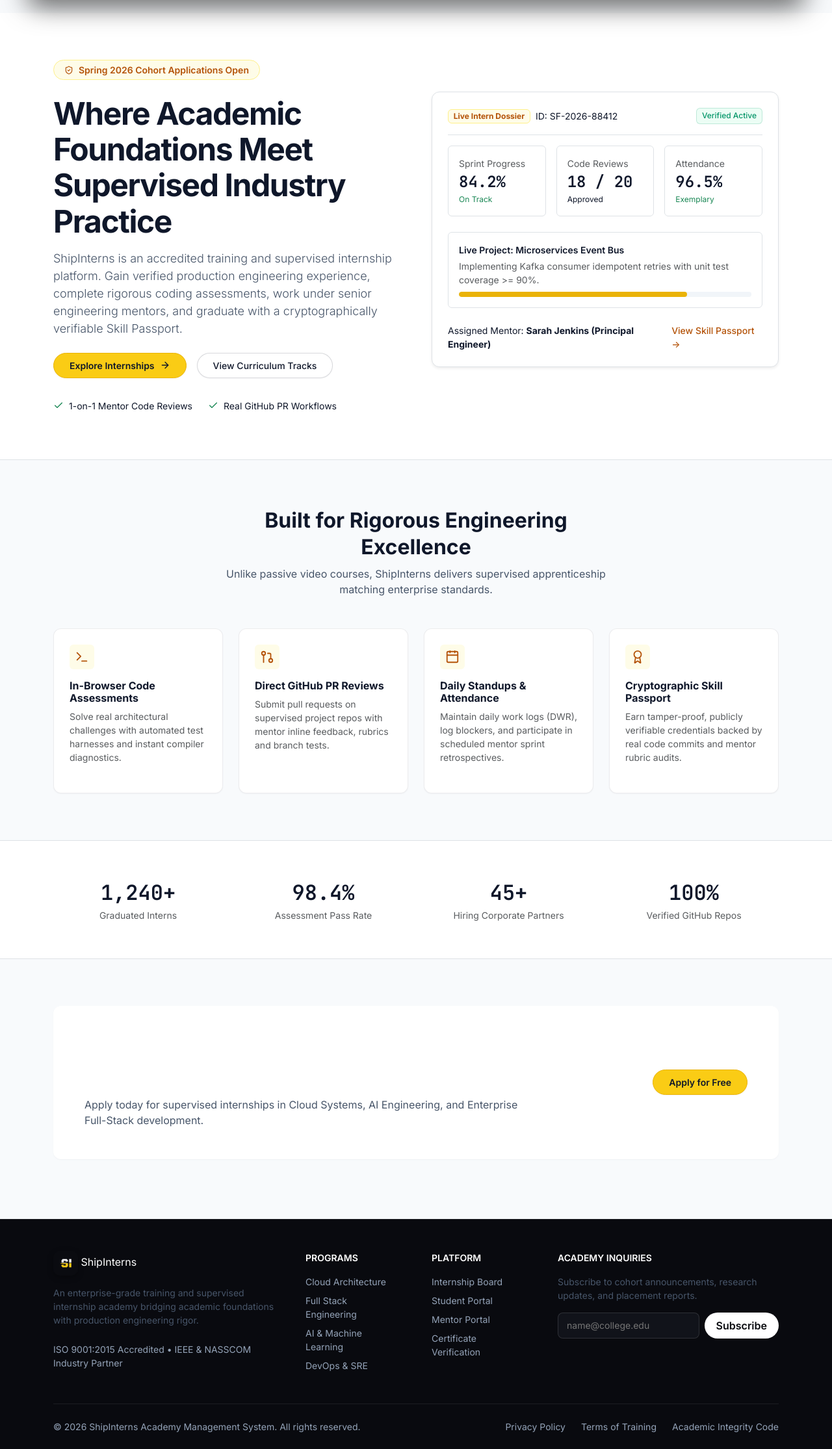
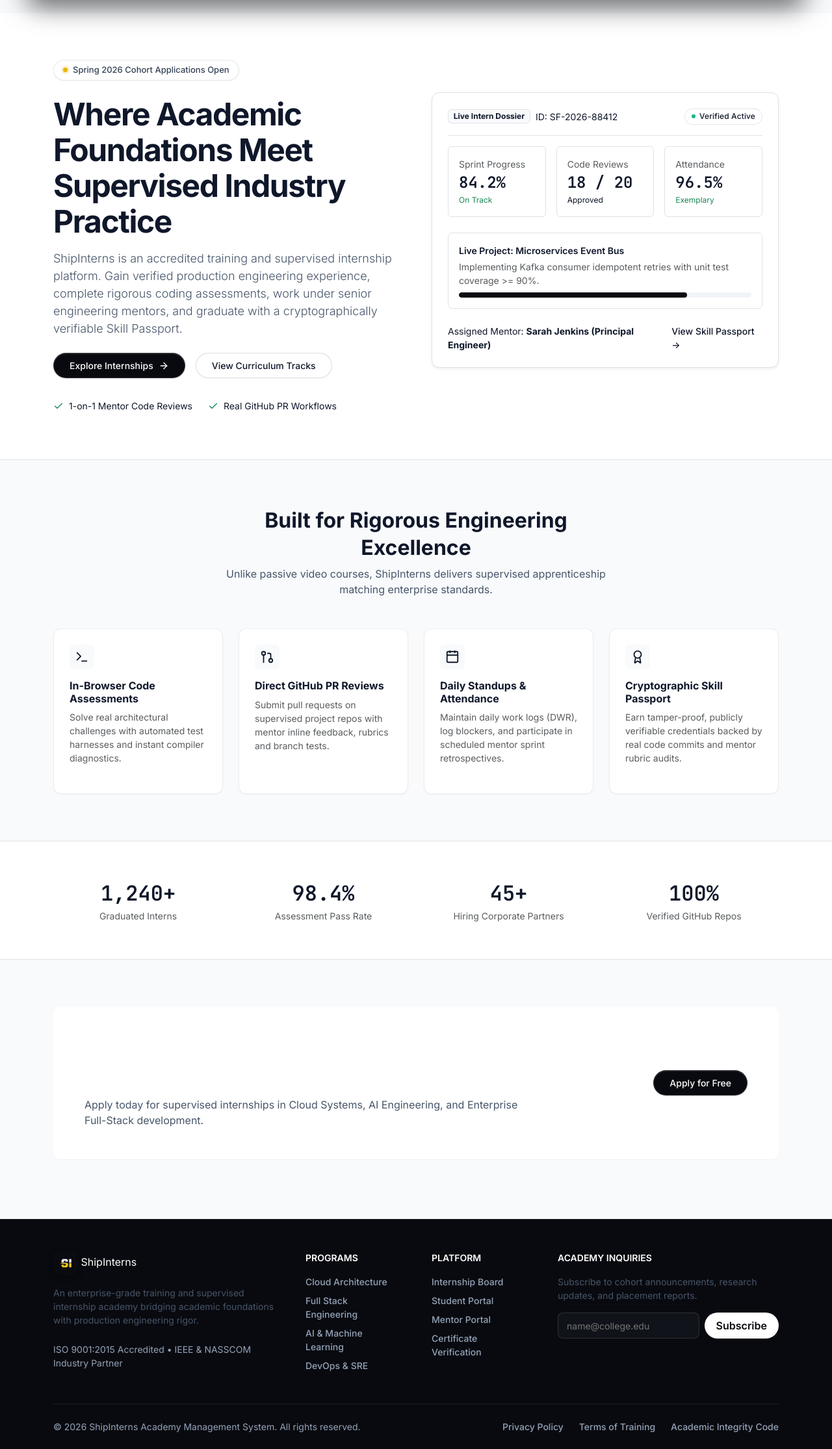
Before and after one commit to dhatcha2006-arch/SHIPINTERNS, a Flask app: page / in a window 1280 px wide. Shown: the part 76-2306 px from the top of the page at 65% size. Run offline with Flask 3, Linux system fonts and the light colour scheme.

Commit message:
refactor(ui): unslop design to Linear standard with pitch-black capsule buttons, editorial eyebrows, and quiet hairline metadata chips

```diff
--- a/frontend/static/css/components.css
+++ b/frontend/static/css/components.css
@@ -3,16 +3,16 @@
    Cards, Buttons, Tables, Form Controls, Badges, Metrics
    ========================================================================== */
 
-/* Buttons - Rounded Pill Corners with Micro-Interactions */
+/* Buttons - Human-Crafted Pitch Black Capsule (Linear / Vercel Standard) */
 .btn-sf-primary, .btn-primary {
-  background-color: var(--sf-primary-500) !important;
-  color: #0f172a !important;
-  border: 1px solid var(--sf-primary-600) !important;
+  background-color: #090a0f !important;
+  color: #ffffff !important;
+  border: 1px solid rgba(255, 255, 255, 0.14) !important;
   padding: 9px 22px;
   font-size: 0.875rem;
-  font-weight: 600 !important;
+  font-weight: 500 !important;
   border-radius: 9999px !important;
-  box-shadow: var(--sf-shadow-xs);
+  box-shadow: 0 1px 2px rgba(15, 23, 42, 0.12), inset 0 1px 0 rgba(255, 255, 255, 0.12) !important;
   transition: all 0.2s cubic-bezier(0.16, 1, 0.3, 1) !important;
   display: inline-flex;
   align-items: center;
@@ -21,46 +21,44 @@
 }
 .btn-sf-primary:hover, .btn-primary:hover,
 .btn-sf-primary:focus, .btn-primary:focus {
-  background-color: var(--sf-primary-600) !important;
-  border-color: var(--sf-primary-700) !important;
-  color: #000000 !important;
+  background-color: #1c1d27 !important;
+  border-color: rgba(255, 255, 255, 0.25) !important;
+  color: #ffffff !important;
   transform: translateY(-2px);
-  box-shadow: 0 6px 16px rgba(234, 179, 8, 0.45) !important;
+  box-shadow: 0 8px 20px rgba(0, 0, 0, 0.25) !important;
 }
 
 .btn-sf-primary:active, .btn-primary:active {
-  background-color: var(--sf-primary-700) !important;
-  border-color: #a16207 !important;
-  color: #000000 !important;
+  background-color: #000000 !important;
   transform: translateY(0);
 }
 
 .btn-sf-secondary, .btn-secondary {
-  background-color: var(--sf-bg-surface);
-  color: var(--sf-text-primary);
-  border: 1px solid var(--sf-border-strong);
+  background-color: #ffffff !important;
+  color: #0f172a !important;
+  border: 1px solid rgba(15, 23, 42, 0.14) !important;
   padding: 9px 22px;
   font-size: 0.875rem;
   font-weight: 500;
   border-radius: 9999px !important;
-  box-shadow: var(--sf-shadow-xs);
+  box-shadow: 0 1px 2px rgba(15, 23, 42, 0.04) !important;
   transition: all 0.2s cubic-bezier(0.16, 1, 0.3, 1) !important;
   display: inline-flex;
   align-items: center;
   gap: var(--sf-space-2);
 }
 .btn-sf-secondary:hover, .btn-secondary:hover {
-  background-color: var(--sf-slate-50);
-  border-color: var(--sf-slate-400);
-  color: var(--sf-slate-900);
+  background-color: #f8fafc !important;
+  border-color: rgba(15, 23, 42, 0.24) !important;
+  color: #0f172a !important;
   transform: translateY(-2px);
-  box-shadow: 0 4px 12px rgba(15, 23, 42, 0.08) !important;
+  box-shadow: 0 6px 16px rgba(15, 23, 42, 0.06) !important;
 }
 
 .btn-sf-ghost {
-  background-color: transparent;
-  color: var(--sf-text-secondary);
-  border: 1px solid transparent;
+  background-color: transparent !important;
+  color: #475569 !important;
+  border: 1px solid transparent !important;
   padding: 8px 18px;
   font-size: 0.875rem;
   font-weight: 500;
@@ -71,8 +69,8 @@
   gap: var(--sf-space-2);
 }
 .btn-sf-ghost:hover {
-  background-color: var(--sf-slate-100);
-  color: var(--sf-text-primary);
+  background-color: rgba(15, 23, 42, 0.05) !important;
+  color: #0f172a !important;
   transform: translateY(-1.5px);
 }
 
@@ -151,41 +149,120 @@
   gap: var(--sf-space-1);
 }
 
-/* Badges */
+/* Badges & Status Chips (Quiet Hairline Linear Standard) */
 .sf-badge {
   display: inline-flex;
   align-items: center;
-  gap: 4px;
-  padding: 3px 8px;
+  gap: 6px;
+  padding: 3px 10px;
   font-size: 0.75rem;
   font-weight: 500;
-  border-radius: var(--sf-radius-sm);
+  border-radius: 9999px;
   line-height: 1.4;
+  background-color: rgba(15, 23, 42, 0.03);
+  border: 1px solid rgba(15, 23, 42, 0.09);
+  color: #334155;
+  letter-spacing: 0.01em;
 }
+
 .sf-badge-primary {
-  background-color: var(--sf-primary-100);
-  color: #854d0e;
-  border: 1px solid var(--sf-primary-200);
+  background-color: #ffffff;
+  color: #0f172a;
+  border: 1px solid rgba(15, 23, 42, 0.12);
 }
+.sf-badge-primary::before {
+  content: '';
+  display: inline-block;
+  width: 6px;
+  height: 6px;
+  border-radius: 50%;
+  background-color: #eab308;
+  flex-shrink: 0;
+}
+
 .sf-badge-success {
-  background-color: var(--sf-success-50);
-  color: var(--sf-success-600);
-  border: 1px solid rgba(5, 150, 105, 0.2);
+  background-color: #ffffff;
+  color: #0f172a;
+  border: 1px solid rgba(15, 23, 42, 0.1);
 }
+.sf-badge-success::before {
+  content: '';
+  display: inline-block;
+  width: 6px;
+  height: 6px;
+  border-radius: 50%;
+  background-color: #10b981;
+  flex-shrink: 0;
+}
+
 .sf-badge-warning {
-  background-color: var(--sf-warning-50);
-  color: var(--sf-warning-600);
-  border: 1px solid rgba(217, 119, 6, 0.2);
+  background-color: #ffffff;
+  color: #0f172a;
+  border: 1px solid rgba(15, 23, 42, 0.1);
 }
+.sf-badge-warning::before {
+  content: '';
+  display: inline-block;
+  width: 6px;
+  height: 6px;
+  border-radius: 50%;
+  background-color: #f59e0b;
+  flex-shrink: 0;
+}
+
 .sf-badge-danger {
-  background-color: var(--sf-danger-50);
-  color: var(--sf-danger-600);
-  border: 1px solid rgba(220, 38, 38, 0.2);
+  background-color: #ffffff;
+  color: #0f172a;
+  border: 1px solid rgba(15, 23, 42, 0.1);
 }
+.sf-badge-danger::before {
+  content: '';
+  display: inline-block;
+  width: 6px;
+  height: 6px;
+  border-radius: 50%;
+  background-color: #ef4444;
+  flex-shrink: 0;
+}
+
 .sf-badge-neutral {
-  background-color: var(--sf-slate-100);
-  color: var(--sf-slate-600);
-  border: 1px solid var(--sf-slate-200);
+  background-color: #ffffff;
+  color: #475569;
+  border: 1px solid rgba(15, 23, 42, 0.09);
+}
+
+/* Editorial Eyebrow & Status Announcements */
+.sf-eyebrow {
+  display: inline-block;
+  font-size: 0.75rem;
+  font-weight: 600;
+  text-transform: uppercase;
+  letter-spacing: 0.08em;
+  color: #64748b;
+  margin-bottom: 8px;
+}
+
+.sf-status-pill {
+  display: inline-flex;
+  align-items: center;
+  gap: 8px;
+  padding: 5px 14px;
+  border-radius: 9999px;
+  background: #ffffff;
+  border: 1px solid rgba(15, 23, 42, 0.1);
+  font-size: 0.8125rem;
+  font-weight: 500;
+  color: #334155;
+  box-shadow: 0 1px 2px rgba(15, 23, 42, 0.04);
+}
+
+.sf-status-dot {
+  width: 7px;
+  height: 7px;
+  border-radius: 50%;
+  background: #eab308;
+  display: inline-block;
+  box-shadow: 0 0 0 3px rgba(234, 179, 8, 0.2);
 }
 
 /* Form Controls */
@@ -267,36 +344,25 @@
   background-color: var(--sf-success-600);
 }
 
-/* Yellow Brand Accent Utilities */
+/* Human-Crafted Brand Utilities */
 .text-primary, a.text-primary {
-  color: #b45309 !important;
+  color: #0f172a !important;
 }
 .text-primary:hover, a.text-primary:hover {
-  color: #78350f !important;
+  color: #2563eb !important;
 }
 .bg-primary {
-  background-color: var(--sf-primary-500) !important;
-  color: #0f172a !important;
+  background-color: #090a0f !important;
+  color: #ffffff !important;
 }
 .bg-primary-50 {
-  background-color: var(--sf-primary-50) !important;
+  background-color: #f8fafc !important;
 }
 .border-primary-200 {
-  border-color: var(--sf-primary-200) !important;
+  border-color: rgba(15, 23, 42, 0.1) !important;
 }
 .border-primary {
-  border-color: var(--sf-primary-500) !important;
-}
-.btn-primary {
-  background-color: var(--sf-primary-500) !important;
-  color: #0f172a !important;
-  font-weight: 600 !important;
-  border-color: var(--sf-primary-600) !important;
-}
-.btn-primary:hover, .btn-primary:focus {
-  background-color: var(--sf-primary-600) !important;
-  border-color: var(--sf-primary-700) !important;
-  color: #000000 !important;
+  border-color: #090a0f !important;
 }
 
 /* ==========================================================================
--- a/frontend/static/css/design-system.css
+++ b/frontend/static/css/design-system.css
@@ -23,7 +23,7 @@
   --sf-bg-subtle: #f8fafc;
   --sf-border-subtle: rgba(15, 23, 42, 0.08);
   --sf-border-strong: rgba(15, 23, 42, 0.16);
-  --sf-border-focus: #eab308;
+  --sf-border-focus: #0f172a;
 
   /* Typography Roles */
   --sf-text-primary: #0f172a;
@@ -32,13 +32,18 @@
   --sf-text-subtle: #94a3b8;
   --sf-text-inverse: #ffffff;
 
-  /* Brand Yellow Accent (Vibrant Golden Yellow & Amber) */
-  --sf-primary-50:  #fefce8;
-  --sf-primary-100: #fef9c3;
-  --sf-primary-200: #fef08a;
-  --sf-primary-500: #facc15;
-  --sf-primary-600: #eab308;
-  --sf-primary-700: #ca8a04;
+  /* Linear-style Monochromatic Primary & Gold Micro-Accent */
+  --sf-primary-50:  #f8fafc;
+  --sf-primary-100: #f1f5f9;
+  --sf-primary-200: #e2e8f0;
+  --sf-primary-500: #0f172a;
+  --sf-primary-600: #090a0f;
+  --sf-primary-700: #000000;
+
+  /* Gold / Amber Micro-Accent (Live Dots, Seal, Logo) */
+  --sf-gold-400: #facc15;
+  --sf-gold-500: #eab308;
+  --sf-gold-600: #ca8a04;
 
   /* Semantics */
   --sf-success-50:  #ecfdf5;
@@ -116,12 +121,13 @@ p {
 }
 
 a {
-  color: #b45309;
+  color: #0f172a;
   text-decoration: none;
+  font-weight: 500;
   transition: color 0.15s ease-in-out;
 }
 a:hover {
-  color: #78350f;
+  color: #2563eb;
 }
 
 .tabular-nums {
--- a/frontend/templates/certificates/verify.html
+++ b/frontend/templates/certificates/verify.html
@@ -6,7 +6,7 @@
 <section class="py-5 bg-white border-bottom">
   <div class="container py-3">
     <div class="max-w-xl mx-auto text-center" style="max-width: 600px;">
-      <span class="sf-badge sf-badge-primary mb-2">Cryptographic Verification Authority</span>
+      <div class="sf-eyebrow">Cryptographic Verification Authority</div>
       <h1 class="h3 fw-bold text-slate-900 mb-2">ShipInterns Certificate Verification</h1>
       <p class="text-slate-600 small mb-4">
         Instantly verify authentic graduation credentials, audited student pull requests, and mentor evaluation rubrics.
--- a/frontend/templates/public/about.html
+++ b/frontend/templates/public/about.html
@@ -7,7 +7,7 @@
   <div class="container py-4">
     <div class="row align-items-center g-5">
       <div class="col-lg-7">
-        <span class="sf-badge sf-badge-primary mb-3">Our Mission & Pedagogy</span>
+        <div class="sf-eyebrow">Mission & Pedagogy</div>
         <h1 class="display-6 fw-bold text-slate-900 mb-3">Cultivating Production-Ready Software Engineers</h1>
         <p class="lead text-slate-600 mb-4">
           ShipInterns was established to solve the industry readiness gap. While standard curricula focus on abstract proofs, engineering enterprises demand distributed systems resilience, automated testing, code review literacy, and disciplined agile execution.
--- a/frontend/templates/public/careers.html
+++ b/frontend/templates/public/careers.html
@@ -6,7 +6,7 @@
 <section class="py-5 bg-white border-bottom">
   <div class="container py-4">
     <div class="max-w-2xl">
-      <span class="sf-badge sf-badge-primary mb-3">Join the Faculty</span>
+      <div class="sf-eyebrow">Faculty & Mentorship</div>
       <h1 class="display-6 fw-bold text-slate-900 mb-3">Mentor the Next Generation of Engineers</h1>
       <p class="lead text-slate-600 mb-0">
         We are seeking senior software engineers, distributed systems architects, and engineering managers who are passionate about code craftsmanship, 1-on-1 mentorship, and structured rubric evaluations.
--- a/frontend/templates/public/contact.html
+++ b/frontend/templates/public/contact.html
@@ -7,7 +7,7 @@
   <div class="container py-4">
     <div class="row g-5">
       <div class="col-lg-6">
-        <span class="sf-badge sf-badge-primary mb-3">Get in Touch</span>
+        <div class="sf-eyebrow">Academic Inquiries & Support</div>
         <h1 class="display-6 fw-bold text-slate-900 mb-3">Connect with ShipInterns</h1>
         <p class="lead text-slate-600 mb-4">
           Whether you are a student inquiring about upcoming cohorts, a university department seeking accredited curriculum integration, or an enterprise looking to hire interns, our academy team is here to assist.
--- a/frontend/templates/public/index.html
+++ b/frontend/templates/public/index.html
@@ -8,8 +8,8 @@
   <div class="container py-lg-4">
     <div class="row align-items-center g-5">
       <div class="col-lg-6">
-        <div class="d-inline-flex align-items-center gap-2 px-3 py-1 mb-4 rounded-pill bg-primary-50 border border-primary-200 text-primary small fw-semibold">
-          <i data-lucide="shield-check" style="width: 14px; height: 14px;"></i>
+        <div class="sf-status-pill mb-4">
+          <span class="sf-status-dot"></span>
           <span>Spring 2026 Cohort Applications Open</span>
         </div>
         <h1 class="display-5 fw-bold text-slate-900 mb-3" style="letter-spacing: -0.03em; line-height: 1.15;">
--- a/frontend/templates/public/internships.html
+++ b/frontend/templates/public/internships.html
@@ -7,7 +7,7 @@
   <div class="container py-3">
     <div class="d-flex flex-column flex-md-row justify-content-between align-items-md-center gap-3">
       <div>
-        <span class="sf-badge sf-badge-primary mb-2">Verified Openings • Spring 2026</span>
+        <div class="sf-eyebrow">Verified Openings • Spring 2026</div>
         <h1 class="h3 fw-bold text-slate-900 mb-1">Supervised Engineering Internships</h1>
         <p class="text-slate-600 small mb-0">Every listing includes guaranteed 1-on-1 mentorship, live project codebases, and monthly stipends.</p>
       </div>
--- a/frontend/templates/public/programs.html
+++ b/frontend/templates/public/programs.html
@@ -6,7 +6,7 @@
 <section class="py-5 bg-white border-bottom">
   <div class="container py-4">
     <div class="max-w-2xl">
-      <span class="sf-badge sf-badge-primary mb-3">Structured Curricula</span>
+      <div class="sf-eyebrow">Accredited Curricula Tracks</div>
       <h1 class="display-6 fw-bold text-slate-900 mb-3">Supervised Training Programs</h1>
       <p class="lead text-slate-600 mb-0">
         Each track is an intensive 16-week pathway combining theoretical rigor, in-browser coding assessments, supervised open-source projects, and guaranteed mentor evaluation.
```
